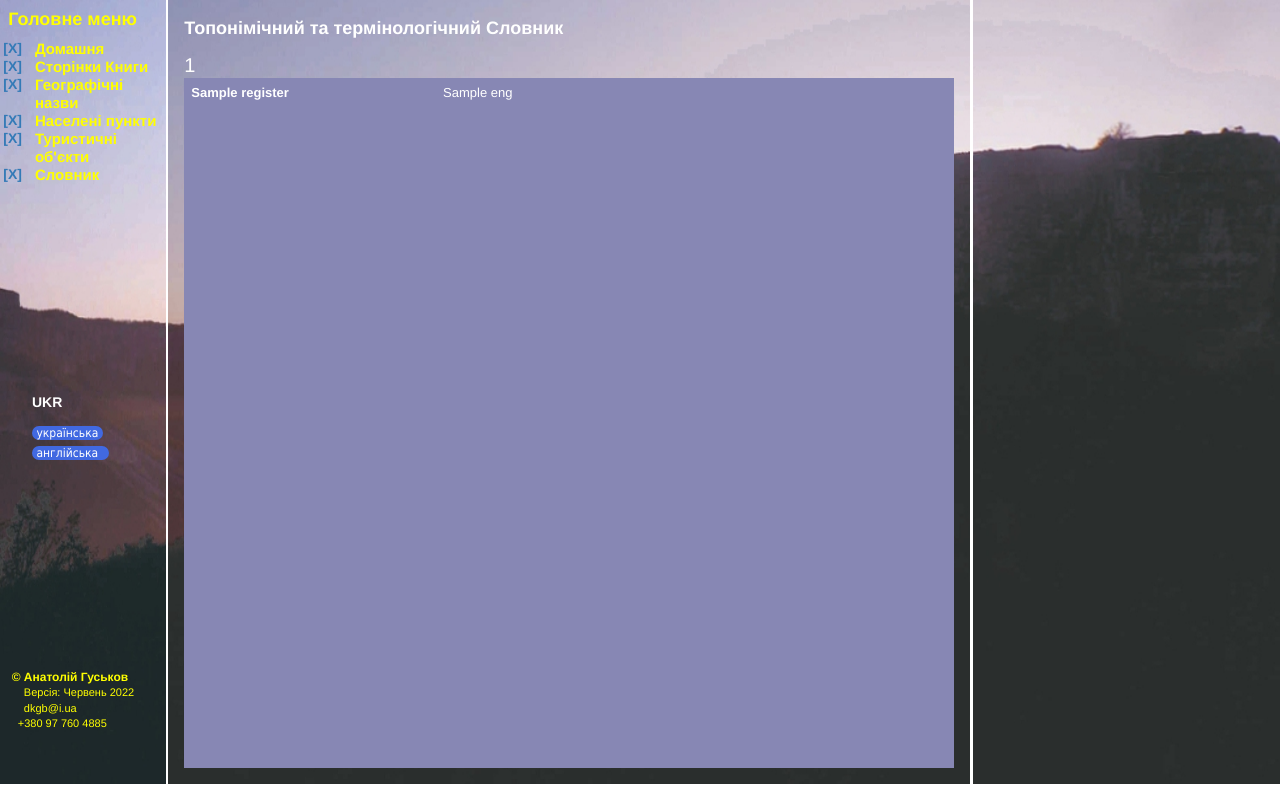
After one commit to AnatolGuskov/caves_guskov, a Django app: page /bookland/dictionary/1 in a window 1280 px wide. The commit adds this page. Run offline with Django 4.2, Linux system fonts and the light colour scheme; tables that the repository leaves empty hold one stand-in row (values such as "Sample post"); some libraries are stand-ins or nearby versions.

Commit message:
Dictionary

```diff
--- a/bookland/models.py
+++ b/bookland/models.py
@@ -40,6 +40,7 @@ class Register(models.Model):
         ordering = ["reg_art", "reg_f_name"]
     reg_art = models.CharField(max_length=30,)
     reg_f_name = models.CharField(max_length=100, null = True, blank = True)
+    reg_f_eng = models.ForeignKey('Register_eng', on_delete=models.SET_NULL, null=True)
     reg_s_name = models.CharField(max_length=100, null=True, blank=True)
     object_typ = models.ManyToManyField(Object_typ, )
     reg_numbers = models.CharField(max_length=100, null=True, blank=True)
@@ -52,21 +53,21 @@ class Register(models.Model):
     #     return reverse('poems:genre-detail', args=[str(self.id)])
 
 # ========================= BOOKSEITES_ENG =======
-# class Bookseites_eng(models.Model):
-#     class Meta:
-#         ordering = ["image_seites"]
-#     seites = models.CharField(max_length=10,)
-#     name_seites1 = models.CharField(max_length=100, null = True, blank = True)
-#     name_seites = models.CharField(max_length=100, null = True, blank = True)
-#     name_step = models.CharField(max_length=1, null = True, blank = True)
-#     image_seites = models.CharField(max_length=30, null = True, blank = True)
-#     content_seite = models.TextField(null = True, blank = True)
-#
-#     def __str__(self):
-#         return str(self.seites + ' ' + self.name_seites)
-#
-#     # def get_absolute_url(self):
-#     #     return reverse('poems:genre-detail', args=[str(self.id)])
+class Bookseites_eng(models.Model):
+    class Meta:
+        ordering = ["image_seites"]
+    seites = models.CharField(max_length=10,)
+    name_seites1 = models.CharField(max_length=100, null = True, blank = True)
+    name_seites = models.CharField(max_length=100, null = True, blank = True)
+    name_step = models.CharField(max_length=1, null = True, blank = True)
+    image_seites = models.CharField(max_length=30, null = True, blank = True)
+    content_seite = models.TextField(null = True, blank = True)
+
+    def __str__(self):
+        return str(self.seites + ' ' + self.name_seites)
+
+    # def get_absolute_url(self):
+    #     return reverse('poems:genre-detail', args=[str(self.id)])
 
 # ========================= REGISTER =======
 class Register_eng(models.Model):
@@ -82,7 +83,7 @@ class Register_eng(models.Model):
 
 
     def __str__(self):
-        return str(self.reg_f_name)
+        return str(self.reg_art + ', ' + self.reg_f_name)
 
 # ========================= TEXT =======
 class Text_site(models.Model):
--- a/bookland/templates/base_generic.html
+++ b/bookland/templates/base_generic.html
@@ -116,6 +116,11 @@
         <td> </td>
         <td style = "font-size: 15px"><b> Туристичні об'єкти </b></td>
    </tr>
+   <tr>
+        <td> <a href="{% url 'bookland:dictionary' 1 %}"><strong>[X]</strong></a> </td>
+        <td> </td>
+        <td style = "font-size: 15px"><b> Словник </b></td>
+   </tr>
 </table>
 
     </div>  <!-- menu -->
--- a/bookland/templates/base_generic_eng.html
+++ b/bookland/templates/base_generic_eng.html
@@ -116,6 +116,11 @@
         <td> </td>
         <td style = "font-size: 15px"><b> Tourist Objects </b></td>
    </tr>
+   <tr>
+        <td> <a href="{% url 'bookland:dictionary' 2 %}"><strong>[X]</strong></a> </td>
+        <td> </td>
+        <td style = "font-size: 15px"><b> Dictionary </b></td>
+   </tr>
 </table>
 
     </div>  <!-- menu -->
--- /dev/null
+++ b/bookland/templates/dictionary.html
@@ -0,0 +1,101 @@
+<!DOCTYPE html>
+<html lang="en">
+<head>
+
+
+
+    <style>
+    table, th, td {
+          border: 0px solid white;
+          vertical-align: top;
+          color: yellow;
+        }
+
+    .center_tytle {
+        background: none;
+        border: 0px solid white;
+        position: absolute;
+        left:2.0%;       top: 2.0%;
+        width: 96.0%;   height: 7.0%;
+        padding-left: 0;
+        color: white; ; font-size: 20px;
+    }
+
+    .center_dict {
+        background: rgb(135, 135, 180);
+        border: 0px solid white;
+        position: absolute;
+        left:2.0%;       top: 10.0%;
+        width: 96.0%;   height: 88.0%;
+        padding-left: 7px; padding-top: 7px;
+        overflow: auto;
+        color: white;
+    }
+
+
+    .side_right_text {
+        background: none;
+        border: 0px solid black;
+        white-space: pre-line;
+        overflow-y: auto; /* Add vertical scrollbar */
+        position: absolute;
+        left: 101.5%;       top:18.0%;
+        width: 37.0%;   height: 80.0%;
+        color: white;
+    }
+
+
+    </style>
+
+    <meta charset="UTF-8">
+    <title>Dictionary</title>
+
+
+</head>
+<body>
+
+{% extends template %}
+{% load static %}
+
+ {% block content %}
+
+    <div class="bottom-left">
+        <p style = "color: white"><b> {{ language }} </b></p>
+        <a class="button" href="{% url 'bookland:dictionary' 1 %}">&nbsp;{{ukr}}&nbsp;</a> <br>
+        <a class="button" href="{% url 'bookland:dictionary' 2 %}">&nbsp;{{eng}}&nbsp;&nbsp;&nbsp;</a>
+    </div> <!-- bottom-left -->
+
+
+ <img src="{% static 'image/Kule2_center.jpg' %}" alt="Kuleburun_center"
+                 style="width:100%; height:100%;"/>
+
+<div class="center_tytle">
+<table style="width:100.0%; vertical-align: baseline;" >
+   <tr>
+   <td style="width:77.0%; color: white; font-size: 18px;"> <p><b> {{dict_tytle}}</b></p> </td>
+<!--   <td align="right" style = "color: white; font-size: 17px;"> <p><b>{{ num_name }}</b></p></td>-->
+   </tr>
+</table>
+  <p>  {{lang}}  </p>
+</div>  <!-- center_tytle  -->
+
+
+  <div class = "center_dict">
+         {% for item in wort_dict %}
+         {% if item %}
+<table style="width: 100.0%; line-height: 1.2; vertical-align: baseline; color: white" >
+   <tr>
+   <td style="width:33.0%; color: white; font-size: 13px"> <b>{{ item.1 }}</b> </td>
+   <td align="left" style = "font-size: 13px; color: white">  {{ item.2 }} </td>
+   </tr>
+</table>
+         {% else %}
+      <p> Словника нема </p>
+         {% endif %}
+
+         {% endfor %}
+
+</div>  <!-- center_dict -->
+
+
+    {% endblock %}
--- a/bookland/urls.py
+++ b/bookland/urls.py
@@ -34,4 +34,7 @@ urlpatterns = [
     path('register/seites/<pk_top> <pk_site>', views.register_seites, name='register-seites'),
     path('eng/register/seites/<pk_top> <pk_site>', views_eng.register_seites_eng, name='register-seites_eng'),
 
+    path('dictionary/<dict_lang>', views.dictionary, name='dictionary'),
+    path('eng/dictionary/<dict_lang>', views.dictionary, name='dictionary_eng'),
+
 ]
--- a/bookland/views.py
+++ b/bookland/views.py
@@ -101,10 +101,12 @@ def seites_list(request, topic, pk):
     if topic == "1":
         seites = Bookseites.objects.all().filter(image_seites__gte=pk_site)[:10]
         menu = Bookseites.objects.all()
+        bookcontents = "Зміст книги"
     else:
         seites = Bookseites.objects.all().filter(
             Q(name_eng1=topic, image_seites__gte=pk_site) | Q(name_seites1=topic, image_seites__gte=pk_site))[:10]
         menu = Bookseites.objects.all().filter(Q(name_eng1=topic) | Q(name_seites1=topic))
+        bookcontents = "Зміст розділу"
 
     seites_list = [[]]
     for item in seites:
@@ -153,7 +155,7 @@ def seites_list(request, topic, pk):
             'seites_menu': seites_menu,
             'seit_max': seit_max,
             'text': text, 'site': "стор.", 'zoom': "Збільшити/Переклад",
-            'bookcontents': "Зміст Книги",
+            'bookcontents': bookcontents,
             'seit_pk': pk, 'topic': topic,
         }
            )
@@ -355,8 +357,53 @@ def register_seites(request, pk_top, pk_site):
             'site': "стор.", 'zoom': "Збільшити/Переклад",
             'seites_first': seites_first, 'i': i,  # ??????
             'seites_trans': seites_trans,
-
-
         }
            )
 # ================== END register_seites ===========================
+
+
+# ================== DICTIONARY ===================================
+def dictionary (request, dict_lang):
+    wort_list = Register.objects.all()
+
+    wort_dict =[[]]
+    dict_tytle = ""
+
+    if dict_lang == "1":   # ukrainish
+        for wort in wort_list:
+            w = []
+            w.append(0)
+            w.append (wort.reg_f_name)
+            w.append (wort.reg_f_eng.reg_f_name)   #2 english
+            wort_dict.append(w)
+        wort_dict = wort_dict[1:]
+        wort_dict.sort()
+        dict_tytle = "Топонімічний та термінологічний Словник"
+        template = "base_generic.html"
+
+    if dict_lang == "2":     # english
+        for wort in wort_list:
+            w = []
+            w.append(0)
+            w.append(wort.reg_f_eng.reg_f_name)  #1 english
+            w.append (wort.reg_f_name)
+            wort_dict.append(w)
+        wort_dict = wort_dict[1:]
+        wort_dict.sort()
+        dict_tytle = "Toponymic and terminological Dictionary"
+        template = "base_generic_eng.html"
+
+
+    return render(
+        request, 'dictionary.html',
+        context={
+            'template': template,
+            'language': "UKR",
+            'eng': "англійська", 'ukr': "українська",
+
+            'lang': dict_lang,
+            'wort_dict': wort_dict,
+            'dict_tytle': dict_tytle,
+
+        }
+    )
```
Also changed, not shown: bookland/admin.py (+4 -4 lines), bookland/views_eng.py (+4 -3 lines), bookland/migrations/0008_delete_bookseites_eng.py, bookland/migrations/0009_register_reg_f_eng.py (added), bookland/migrations/0010_bookseites_eng.py (added).
